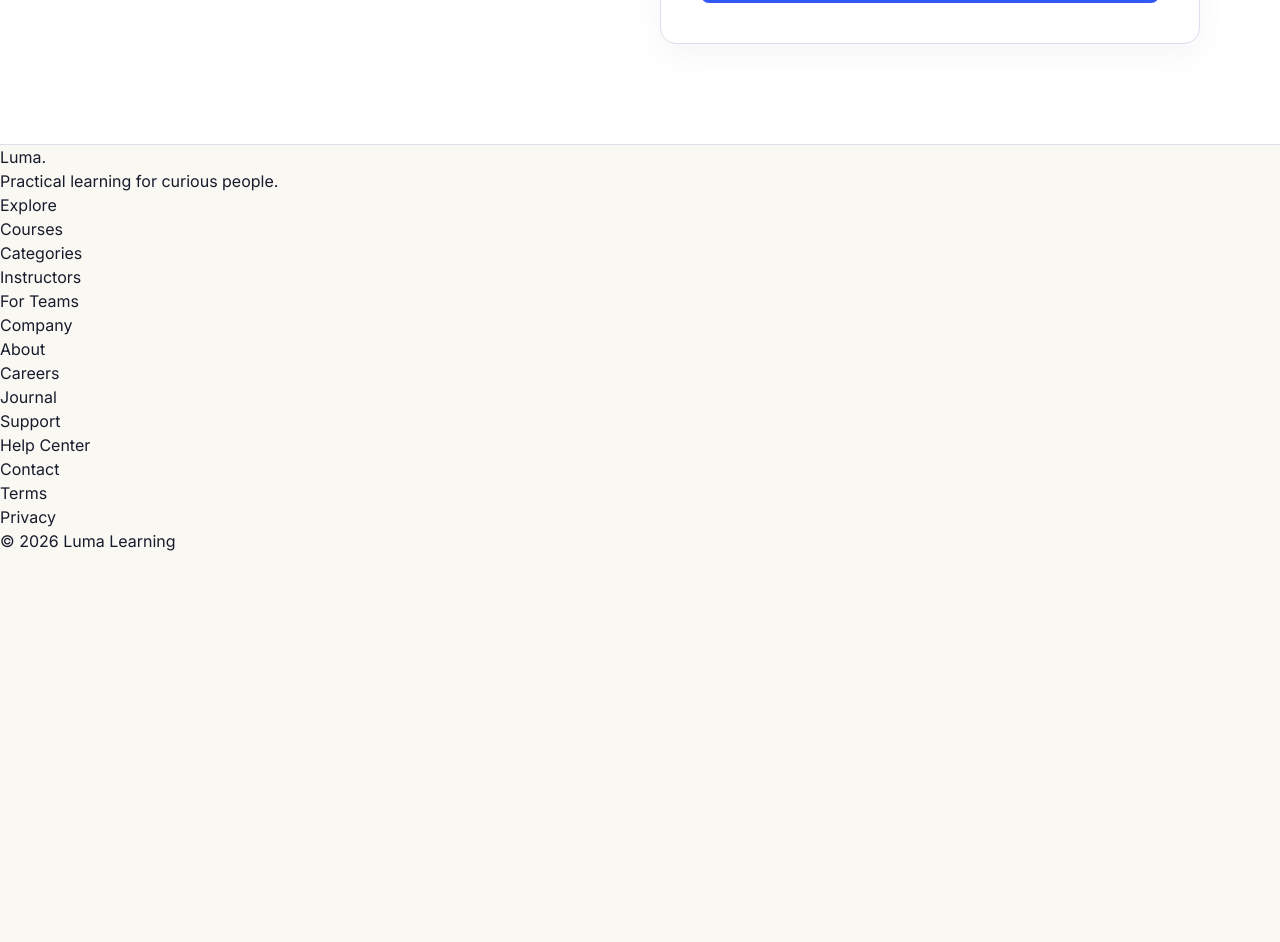
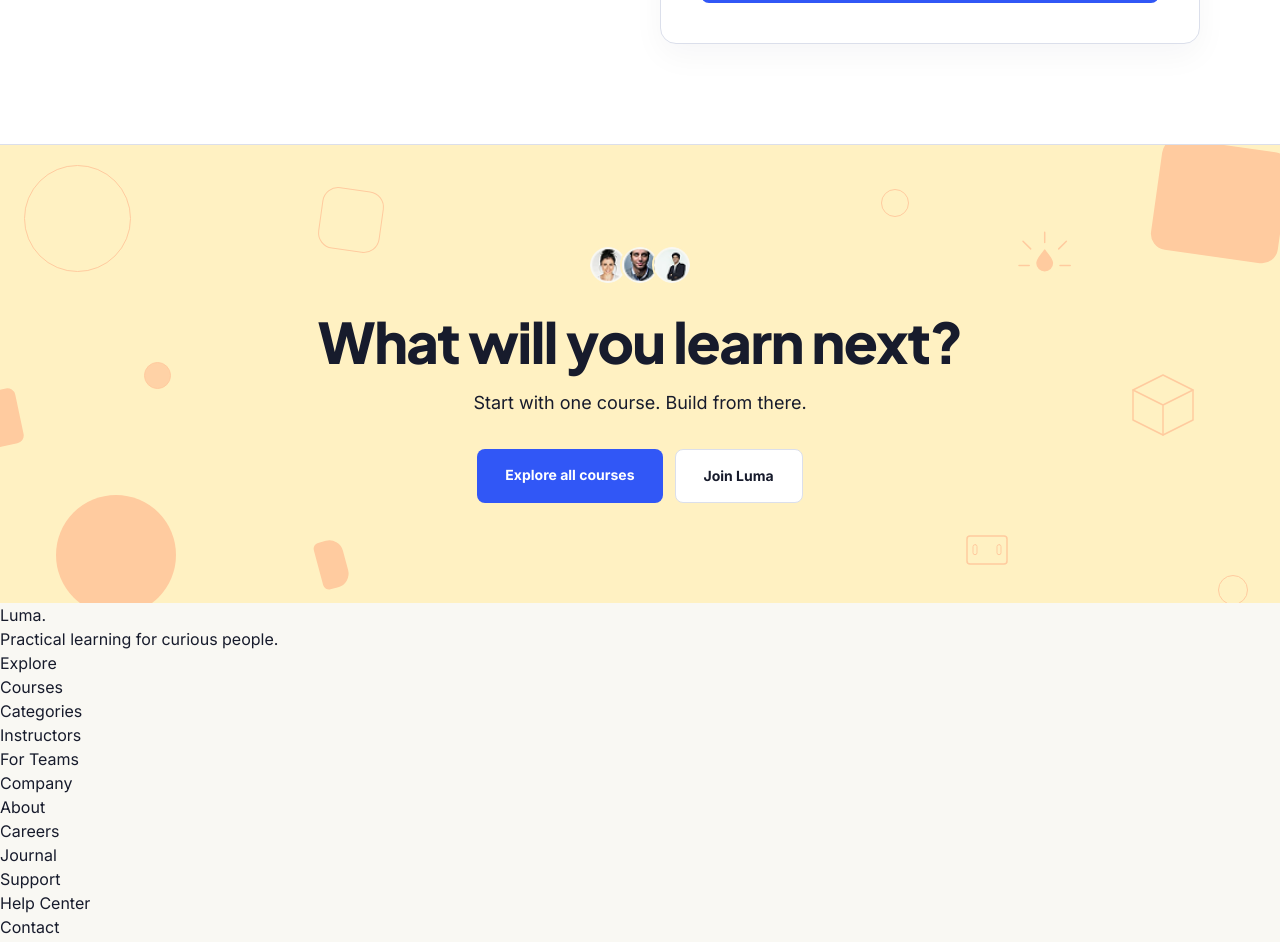
Before and after one commit to nicolas-davila/buzzvel-test-frontend, a Next.js app: page / in a window 1280 px wide. Shown: the part 4640-5582 px from the top of the page. Before the commit the page ends 5193 px from the top, so only its background shows below. Built offline with nearby package versions, Linux system fonts and the light colour scheme.

Commit message:
feat: add final call to action section with decorative icons

```diff
--- a/src/app/page.tsx
+++ b/src/app/page.tsx
@@ -5,6 +5,7 @@ import HowItWorks from "@/components/HowItWorks";
 import Testimonial from "@/components/Testimonial";
 import People from "@/components/People";
 import Contact from "@/components/Contact";
+import FinalCTA from "@/components/FinalCTA";
 
 export default function Home() {
   return (
@@ -16,6 +17,7 @@ export default function Home() {
         <Testimonial />
         <People />
         <Contact />
+        <FinalCTA />
     </main>
   );
 }
--- /dev/null
+++ b/src/components/FinalCTA.tsx
@@ -0,0 +1,90 @@
+import Image from "next/image";
+import { avatars } from "@/data/hero";
+import { finalCta, shapes } from "@/data/finalCta";
+import Container from "./Container";
+import Button from "./Button";
+
+// All icons share the same drawing style: orange line, 1.5px, round ends
+const iconProps = {
+    fill: "none",
+    stroke: "var(--color-accent)",
+    strokeWidth: 1.5,
+    strokeLinecap: "round" as const,
+    strokeLinejoin: "round" as const,
+    "aria-hidden": true,
+};
+
+export default function FinalCTA() {
+    return (
+        <section id="final-cta" className="relative overflow-hidden bg-[#FFF1C2] py-16 md:py-25">
+            {shapes.map((shape) => (
+                <span
+                    key={shape}
+                    className={`pointer-events-none absolute hidden md:block ${shape}`}
+                    aria-hidden="true"
+                />
+            ))}
+
+            {/* Spark icon: a drop with small rays around it (61 x 61) */}
+            <svg
+                viewBox="0 0 61 61"
+                className="pointer-events-none absolute top-[77px] right-[16%] hidden size-[61px] md:block"
+                {...iconProps}
+            >
+                <path
+                    d="M30.7 28.1C34 33 38.4 37 38.4 41a7.7 7.7 0 0 1-15.4 0c0-4 4.4-8 7.7-12.9z"
+                    fill="var(--color-accent)"
+                />
+                <path d="M30.7 10.2v10.2M5 43.5h10.2M46 43.5h10.2M9 19.2l7.7 7.7M52.4 19.2l-7.7 7.7" />
+            </svg>
+
+            {/* Cube icon (80 x 80) */}
+            <svg
+                viewBox="0 0 80 80"
+                className="pointer-events-none absolute top-[220px] right-[6%] hidden size-20 md:block"
+                {...iconProps}
+            >
+                <path d="M40 10l30 15v30L40 70 10 55V25z" />
+                <path d="M10 25l30 15 30-15M40 40v30" />
+            </svg>
+
+            {/* Columns icon (48 x 48) */}
+            <svg
+                viewBox="0 0 48 48"
+                className="pointer-events-none absolute top-[381px] right-[21%] hidden size-12 md:block"
+                {...iconProps}
+            >
+                <rect x="4" y="10" width="40" height="28" rx="3" />
+                <rect x="10" y="18.6" width="4" height="10.1" rx="2" strokeWidth={1} />
+                <rect x="34" y="18.6" width="4" height="10.1" rx="2" strokeWidth={1} />
+            </svg>
+
+            <Container className="relative max-w-[720px] text-center">
+                <div className="flex justify-center -space-x-2" aria-hidden="true">
+                    {avatars.map((avatar) => (
+                        <Image
+                            key={avatar.src}
+                            src={avatar.src}
+                            alt=""
+                            width={40}
+                            height={40}
+                            className="size-10 rounded-full border-2 border-[#FFF1C2]"
+                        />
+                    ))}
+                </div>
+                <h2 className="mt-6 font-heading text-[36px] leading-[44px] font-extrabold tracking-tight md:text-[56px] md:leading-[64px]">
+                    {finalCta.title}
+                </h2>
+                <p className="mt-4 text-lg">{finalCta.description}</p>
+                <div className="mt-8 flex flex-wrap justify-center gap-3">
+                    <Button variant="primary" href={finalCta.primaryHref}>
+                        {finalCta.primaryLabel}
+                    </Button>
+                    <Button variant="secondary" href={finalCta.secondaryHref}>
+                        {finalCta.secondaryLabel}
+                    </Button>
+                </div>
+            </Container>
+        </section>
+    );
+}
--- /dev/null
+++ b/src/data/finalCta.ts
@@ -0,0 +1,41 @@
+export type FinalCtaData = {
+    title: string;
+    description: string;
+    primaryLabel: string;
+    primaryHref: string;
+    secondaryLabel: string;
+    secondaryHref: string;
+};
+
+export const finalCta: FinalCtaData = {
+    title: "What will you learn next?",
+    description: "Start with one course. Build from there.",
+    primaryLabel: "Explore all courses",
+    primaryHref: "#",
+    secondaryLabel: "Join Luma",
+    secondaryHref: "#",
+};
+
+// Simple decorative shapes (position, size and look of each one).
+// Positions come from the Figma frame (1280px wide, 469px tall).
+// They only show from the tablet size up (see FinalCTA.tsx).
+export const shapes: string[] = [
+    // outlined circle, top left
+    "top-5 left-6 size-[107px] rounded-full border-[1.5px] border-accent",
+    // outlined rounded square, top
+    "top-11 left-80 size-[62px] rotate-[8deg] rounded-2xl border-[1.5px] border-accent",
+    // small outlined circle, top right
+    "top-11 right-[29%] size-7 rounded-full border-[1.5px] border-accent",
+    // big filled square, top right corner
+    "top-0 -right-1 h-[112px] w-32 rotate-[8deg] rounded-2xl bg-accent",
+    // filled rounded square cut by the left edge
+    "top-[247px] -left-9 size-14 -rotate-12 rounded-lg bg-accent",
+    // small circle with border, left
+    "top-[217px] left-[144px] size-[27px] rounded-full border-[1.5px] border-accent bg-accent/80",
+    // big filled circle, bottom left
+    "top-[350px] left-14 size-[120px] rounded-full bg-accent",
+    // "B" shaped block, bottom
+    "top-[395px] left-[318px] h-12 w-7 -rotate-[15deg] rounded-l-md rounded-r-[14px] bg-accent",
+    // small outlined circle, bottom right
+    "top-[430px] right-8 size-[30px] rounded-full border-[1.5px] border-accent",
+];
```
